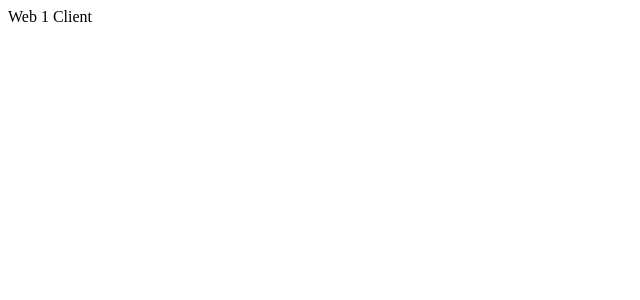
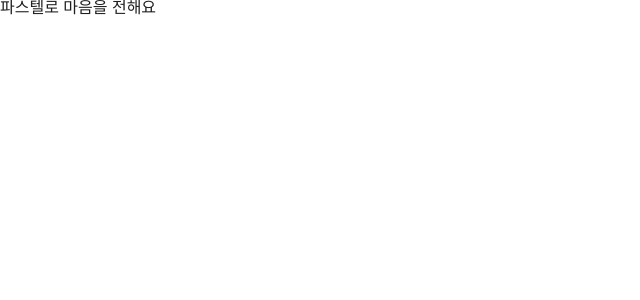
Before and after one commit to Yapp-17th/Web_1_Client, a React (Create React App) app: page / in a window 1280 px wide. Shown: the top 300 px of the page, without its empty margins (0-640 px from the left). Built offline with nearby package versions, Linux system fonts and the light colour scheme.

Commit message:
styled-components 및 globalStyles 적용

```diff
--- a/package.json
+++ b/package.json
@@ -10,9 +10,12 @@
     "@types/node": "^12.0.0",
     "@types/react": "^16.9.53",
     "@types/react-dom": "^16.9.8",
+    "@types/styled-components": "^5.1.4",
     "react": "^17.0.1",
     "react-dom": "^17.0.1",
     "react-scripts": "4.0.0",
+    "styled-components": "^5.2.0",
+    "styled-reset": "^4.3.0",
     "typescript": "^4.0.3",
     "web-vitals": "^0.2.4"
   },
--- a/public/index.html
+++ b/public/index.html
@@ -10,6 +10,7 @@
       content="Web site created using create-react-app"
     />
     <link rel="apple-touch-icon" href="%PUBLIC_URL%/logo192.png" />
+    <link rel="preload" href="https://fonts.googleapis.com/css2?family=Noto+Sans+KR:wght@400;500;700&display=swap" as="style">
     <!--
       manifest.json provides metadata used when your web app is installed on a
       user's mobile device or desktop. See https://developers.google.com/web/fundamentals/web-app-manifest/
--- a/src/App.tsx
+++ b/src/App.tsx
@@ -1,7 +1,20 @@
 import React from 'react';
+import { ThemeProvider } from 'styled-components';
+import theme from './style/theme';
+import GlobalStyles from './style/globalStyles';
+import styled from 'styled-components';
+
+const Text = styled.span`
+    color: ${(props) => props.theme.colors.text};
+`;
 
 function App() {
-  return <div>Web 1 Client</div>;
+    return (
+        <ThemeProvider theme={theme}>
+            <GlobalStyles />
+            <Text>파스텔로 마음을 전해요</Text>
+        </ThemeProvider>
+    );
 }
 
 export default App;
--- /dev/null
+++ b/src/style/globalStyles.ts
@@ -0,0 +1,27 @@
+import { createGlobalStyle } from 'styled-components';
+import { reset } from 'styled-reset';
+
+export default createGlobalStyle`
+    ${reset}
+    body {
+        font-family: Noto Sans KR, sans-serif;
+    }
+    * {
+        box-sizing: border-box;
+    }
+    a {
+        color: inherit;
+        text-decoration: none;
+        &:hover {
+            color: inherit;
+            text-decoration: none;
+        }
+    }
+    button,
+    input,
+    textarea {
+        &:active, &:focus {
+            outline: none;
+        }
+    }
+`;
--- /dev/null
+++ b/src/style/theme.ts
@@ -0,0 +1,9 @@
+import { DefaultTheme } from 'styled-components';
+
+const theme: DefaultTheme = {
+  colors: {
+    text: '#1f1f1f',
+  },
+};
+
+export default theme;
```
Also changed, not shown: src/style/styled.d.ts (added, +9 -0 lines), 1 other file (tests, documents, lock files or other folders).
